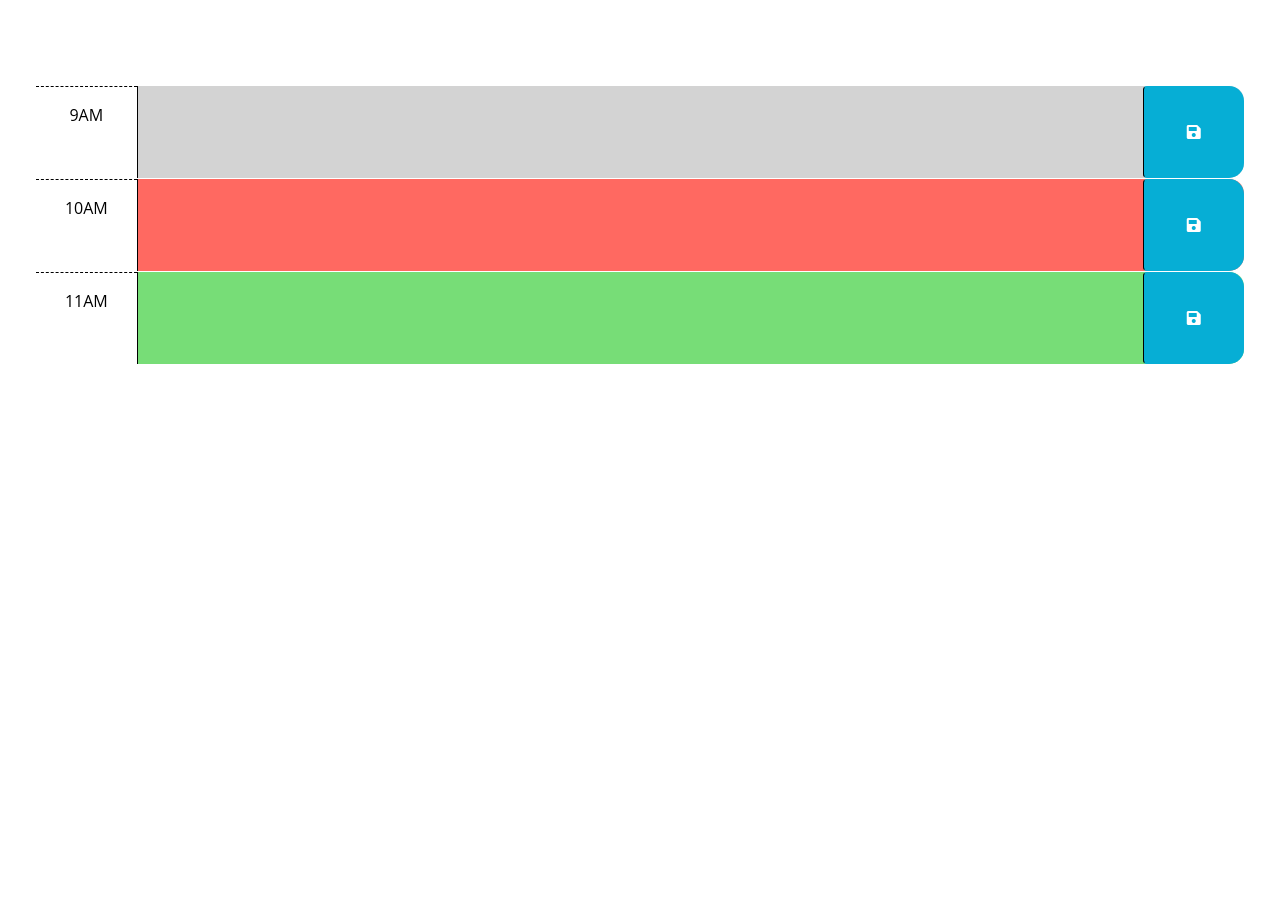
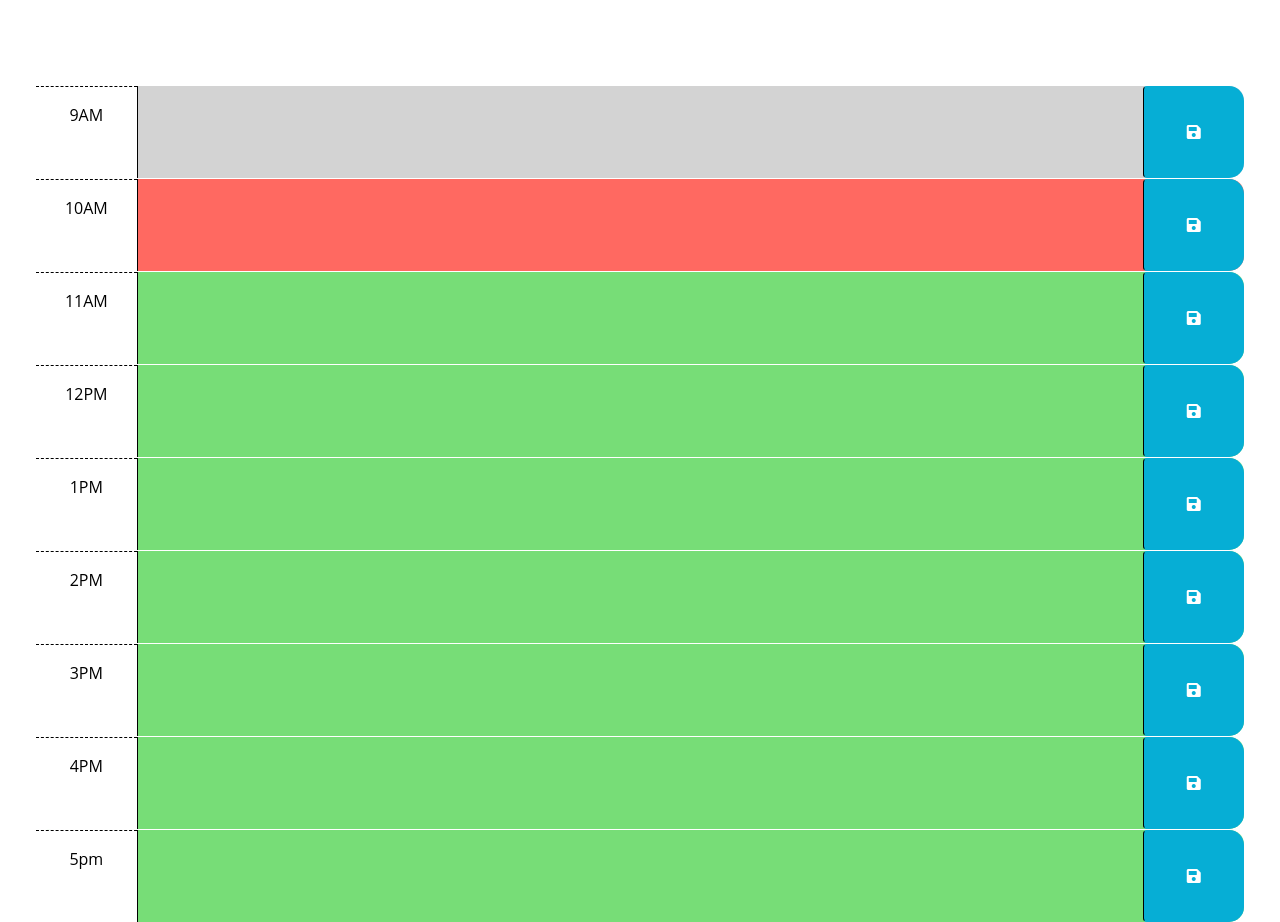
Before and after one commit to Jos-J/Workday-Schedule, a plain HTML site: page Develop/index.html in a window 1280 px wide. Shown: the part 166-1088 px from the top of the page. Before the commit the page ends 800 px from the top, so only its background shows below. Drawn offline with nearby package versions, Linux system fonts and the light colour scheme.

Commit message:
created 9-5 schedule

```diff
--- a/Develop/index.html
+++ b/Develop/index.html
@@ -42,6 +42,9 @@
         -->
 
       <!-- Example of a past time block. The "past" class adds a gray background color. -->
+
+        <!-- 9am to 5pm time block -->
+
       <div id="hour-9" class="row time-block past">
         <div class="col-2 col-md-1 hour text-center py-3">9AM</div>
         <textarea class="col-8 col-md-10 description" rows="3"> </textarea>
@@ -67,6 +70,56 @@
           <i class="fas fa-save" aria-hidden="true"></i>
         </button>
       </div>
+
+      <div id="hour-12" class="row time-block future">
+        <div class="col-2 col-md-1 hour text-center py-3">12PM</div>
+        <textarea class="col-8 col-md-10 description" rows="3"> </textarea>
+        <button class="btn saveBtn col-2 col-md-1" aria-label="save">
+          <i class="fas fa-save" aria-hidden="true"></i>
+        </button>
+      </div>
+
+      <div id="hour-13" class="row time-block future">
+        <div class="col-2 col-md-1 hour text-center py-3">1PM</div>
+        <textarea class="col-8 col-md-10 description" rows="3"> </textarea>
+        <button class="btn saveBtn col-2 col-md-1" aria-label="save">
+          <i class="fas fa-save" aria-hidden="true"></i>
+        </button>
+      </div>
+
+      <div id="hour-14" class="row time-block future">
+        <div class="col-2 col-md-1 hour text-center py-3">2PM</div>
+        <textarea class="col-8 col-md-10 description" rows="3"> </textarea>
+        <button class="btn saveBtn col-2 col-md-1" aria-label="save">
+          <i class="fas fa-save" aria-hidden="true"></i>
+        </button>
+      </div>
+
+      <div id="hour-15" class="row time-block future">
+        <div class="col-2 col-md-1 hour text-center py-3">3PM</div>
+        <textarea class="col-8 col-md-10 description" rows="3"> </textarea>
+        <button class="btn saveBtn col-2 col-md-1" aria-label="save">
+          <i class="fas fa-save" aria-hidden="true"></i>
+        </button>
+      </div>
+
+      <div id="hour-16" class="row time-block future">
+        <div class="col-2 col-md-1 hour text-center py-3">4PM</div>
+        <textarea class="col-8 col-md-10 description" rows="3"> </textarea>
+        <button class="btn saveBtn col-2 col-md-1" aria-label="save">
+          <i class="fas fa-save" aria-hidden="true"></i>
+        </button>
+      </div>
+
+      <div id="hour-17" class="row time-block future">
+        <div class="col-2 col-md-1 hour text-center py-3">5pm</div>
+        <textarea class="col-8 col-md-10 description" rows="3"> </textarea>
+        <button class="btn saveBtn col-2 col-md-1" aria-label="save">
+          <i class="fas fa-save" aria-hidden="true"></i>
+        </button>
+      </div>
+
+
     </div>
 
     <script src="https://cdnjs.cloudflare.com/ajax/libs/jquery/3.2.1/jquery.min.js"></script>
```
